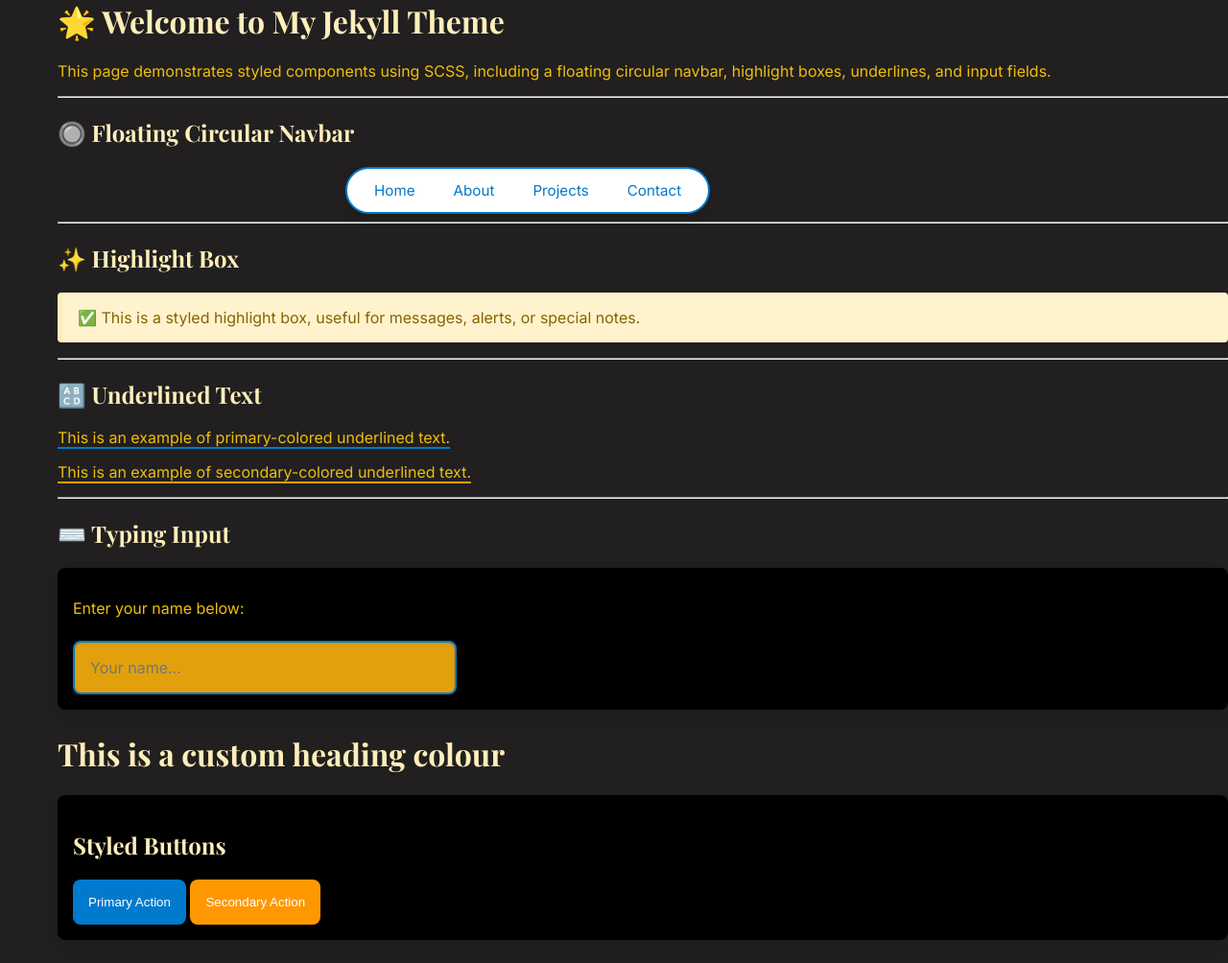
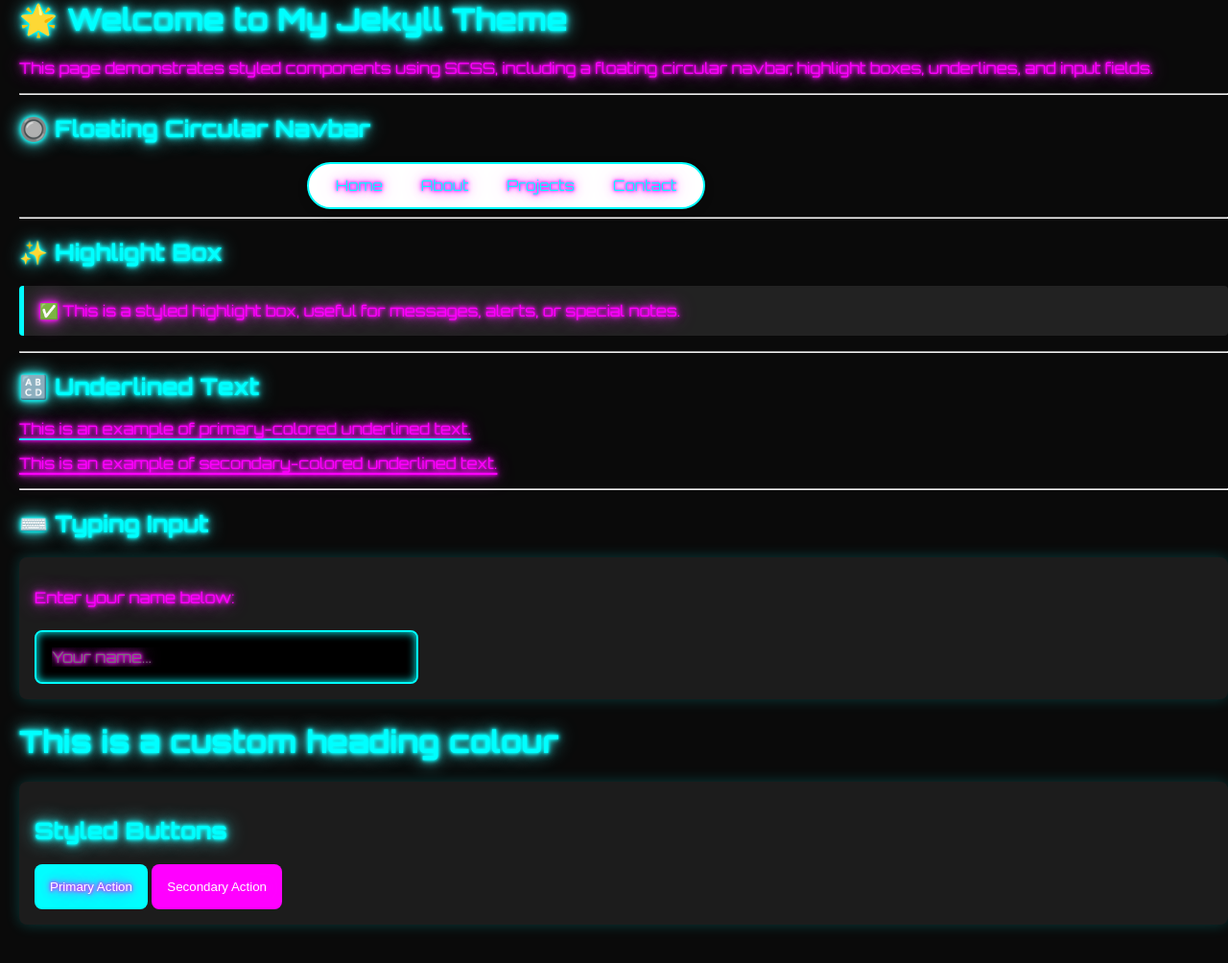
Before and after one commit to v659/jekyll_theme-new-v659, a Jekyll site: the page built from index.md, in a window 1280 px wide. Shown: the whole page at 96% size. Built offline with Jekyll 4.4.1, drawn with Linux system fonts in a browser that asks for light colours.

Commit message:
add neon colour

```diff
--- a/_sass/base.scss
+++ b/_sass/base.scss
@@ -1,46 +1,42 @@
-// Import Google Fonts
-@import url('https://fonts.googleapis.com/css2?family=Inter:wght@400;600&family=Playfair+Display:wght@500;700&display=swap');
+// assets/css/base.scss
+
+// Import Neon-like Font
+@import url('https://fonts.googleapis.com/css2?family=Orbitron:wght@400;700&display=swap');
 
 // Variables
-$primary-color: #007acc;
-$secondary-color: #ff9800;
-$font-stack: 'Inter', sans-serif;
-$heading-font: 'Playfair Display', serif;
+$primary-color: #00ffff; // Cyan neon
+$secondary-color: #ff00ff; // Magenta neon
+$font-stack: 'Orbitron', sans-serif;
 $padding: 1rem;
 
-// Mixins
-@mixin button-style($bg) {
-  background-color: $bg;
-  color: white;
-  padding: $padding;
-  border: none;
-  border-radius: 0.5rem;
-  cursor: pointer;
-  transition: background-color 0.3s, transform 0.2s;
-
-  &:hover {
-    background-color: darken($bg, 10%);
-    transform: translateY(-2px);
-  }
-
-  &:active {
-    transform: translateY(0);
-  }
+// Neon Text Mixin
+@mixin neon-text($color) {
+  color: $color;
+  text-shadow:
+    0 0 3px $color,
+    0 0 5px $color,
+    0 0 10px lighten($color, 10%),
+    0 0 20px lighten($color, 15%);
 }
 
 // Base
 body {
   font-family: $font-stack;
-  background: #211f1f;
+  background: #0a0a0a;
   margin: 0;
   padding: 0;
-  color: #efbe0f;
-  margin-left: 60px;
+  margin-left: 20px;
+  @include neon-text($primary-color);
 }
 
+// Headings
 h1, h2, h3, h4, h5, h6 {
-  font-family: $heading-font;
-  color: #ffeeba;
+  @include neon-text($primary-color);
+}
+
+// Paragraphs, Lists, etc.
+p, li, label, input, button, span, div {
+  @include neon-text($secondary-color);
 }
 
 // Layout
@@ -51,6 +47,24 @@ h1, h2, h3, h4, h5, h6 {
 }
 
 // Buttons
+@mixin button-style($bg) {
+  background-color: $bg;
+  color: white;
+  padding: $padding;
+  border: none;
+  border-radius: 0.5rem;
+  cursor: pointer;
+  transition: background-color 0.3s, box-shadow 0.3s;
+
+  &:hover {
+    background-color: darken($bg, 10%);
+    box-shadow:
+      0 0 5px $bg,
+      0 0 10px $bg,
+      0 0 20px lighten($bg, 10%);
+  }
+}
+
 .btn-primary {
   @include button-style($primary-color);
 }
@@ -61,28 +75,21 @@ h1, h2, h3, h4, h5, h6 {
 
 // Cards
 .card {
-  background: rgb(0, 0, 0);
+  background: #1c1c1c;
   padding: $padding;
   border-radius: 0.5rem;
-  box-shadow: 0 0.5rem 1rem rgba(0, 0, 0, 0.1);
+  box-shadow: 0 0 15px rgba(0, 255, 255, 0.2);
   margin-bottom: 1.5rem;
-  transition: transform 0.3s, box-shadow 0.3s;
-
-  &:hover {
-    transform: scale(1.02);
-    box-shadow: 0 0.75rem 1.25rem rgba(0, 0, 0, 0.2);
-  }
 }
 
-// Highlight Box
+// Highlights
 .highlight-box {
-  background-color: #fff3cd;
-  border-left: 5px solid #ffeeba;
+  background-color: #222;
+  border-left: 5px solid $primary-color;
   padding: $padding;
   margin-bottom: 1rem;
   border-radius: 0.25rem;
   font-weight: 500;
-  color: #856404;
 }
 
 // Underlined Text
@@ -111,7 +118,8 @@ h1, h2, h3, h4, h5, h6 {
   max-width: 400px;
   border: 2px solid $primary-color;
   border-radius: 0.5rem;
-  box-shadow: inset 0 1px 3px rgba(0, 0, 0, 0.1);
+  background: #000;
+  box-shadow: inset 0 0 10px $primary-color;
   margin-top: 0.5rem;
-  background: #e2a10c;
+  color: $primary-color;
 }
```
